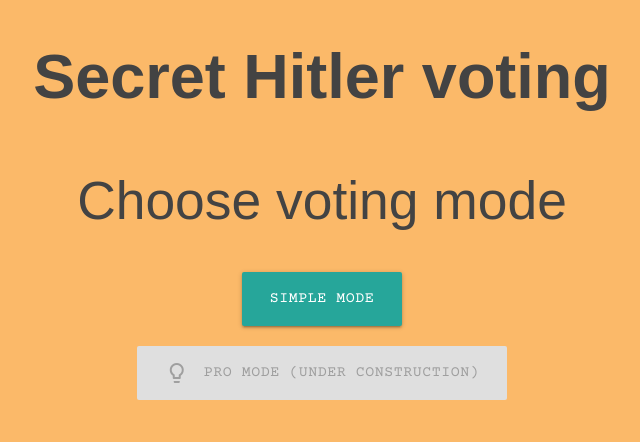
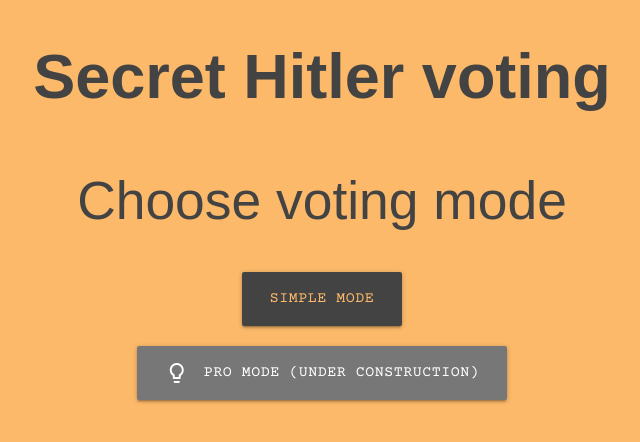
Before and after one commit to Arty233/SH-vote, a React (Create React App) app in the folder client/: page / in a window 1280 px wide. Shown: the top 442 px of the page, without its empty margins (318-958 px from the left). Built offline with nearby package versions, Linux system fonts and the light colour scheme.

Commit message:
change background and buttons styles

```diff
--- /dev/null
+++ b/client/src/assets/styles/buttons.css
@@ -0,0 +1,12 @@
+.cst-btn-disabled {
+    background-color: rgb(119, 119, 119) !important
+}
+
+.cst-btn {
+    background-color: #434343;
+    color: rgb(251, 185, 105);
+}
+
+.cst-btn:hover {
+    background-color: black;
+}
--- a/client/src/components/Mode/Mode.js
+++ b/client/src/components/Mode/Mode.js
@@ -12,17 +12,16 @@ export default function Mode(props) {
             </div>
             <div className="row center">
                 <a
-                    className="waves-effect waves-light btn-large"
+                    className="btn-large cst-btn"
                     name="simple"
                     onClick={handleClick}
                 >Simple mode</a>
             </div>
             <div className="row center">
                 <a
-                    className="waves-effect waves-light btn-large"
+                    className="btn-large cst-btn-disabled"
                     name="pro"
-                    onClick={handleClick}
-                    disabled
+                    onClick={(e) => {e.preventDefault()}}
                 ><i className="material-icons left">lightbulb_outline</i>Pro mode (under construction)
                 </a>
             </div>
--- a/client/src/index.css
+++ b/client/src/index.css
@@ -1,4 +1,5 @@
 @import '../src/assets/styles/fonts.css';
+@import '../src//assets//styles//buttons.css';
 
 html {
   background-color: #FBB969;
```
